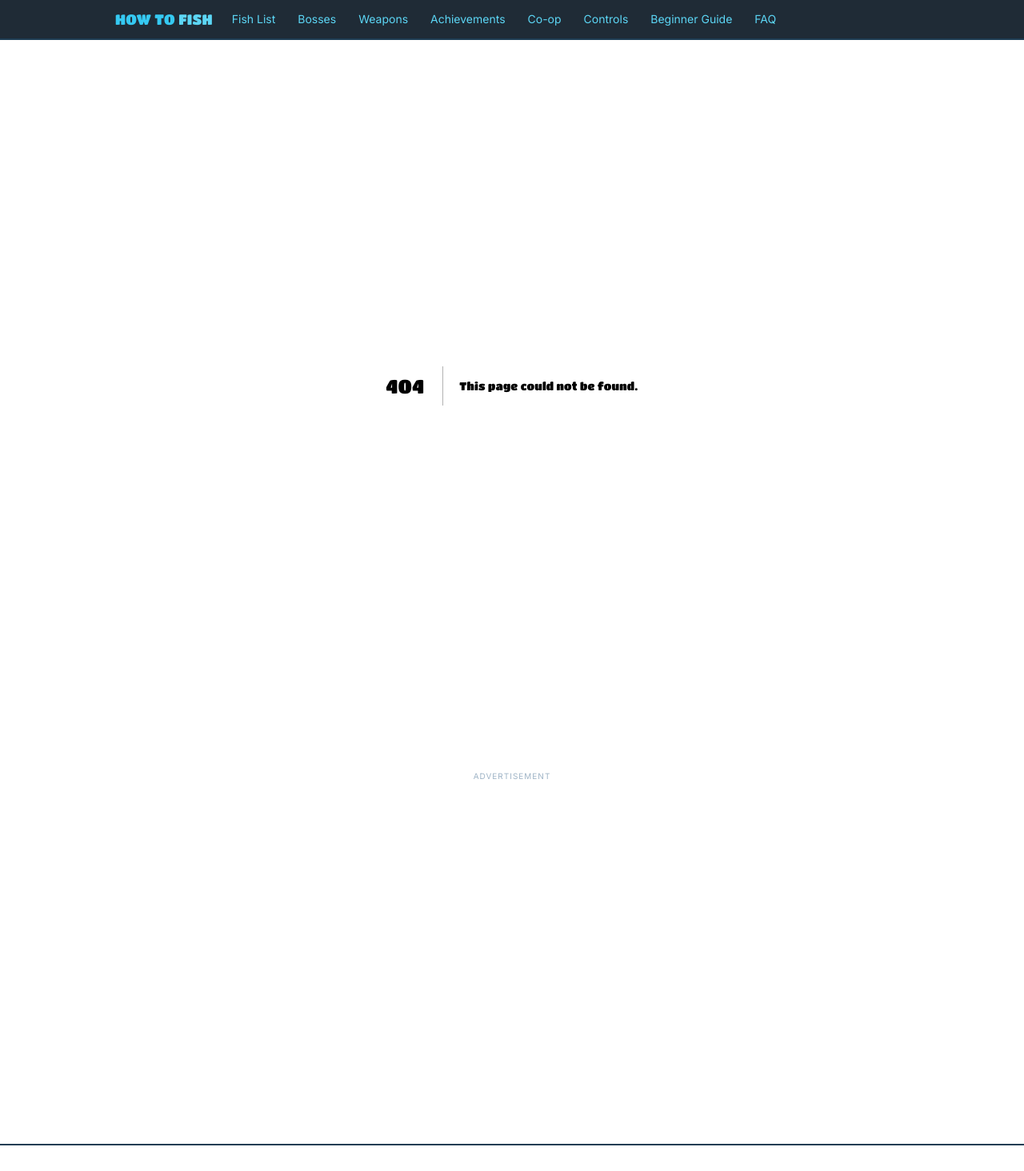
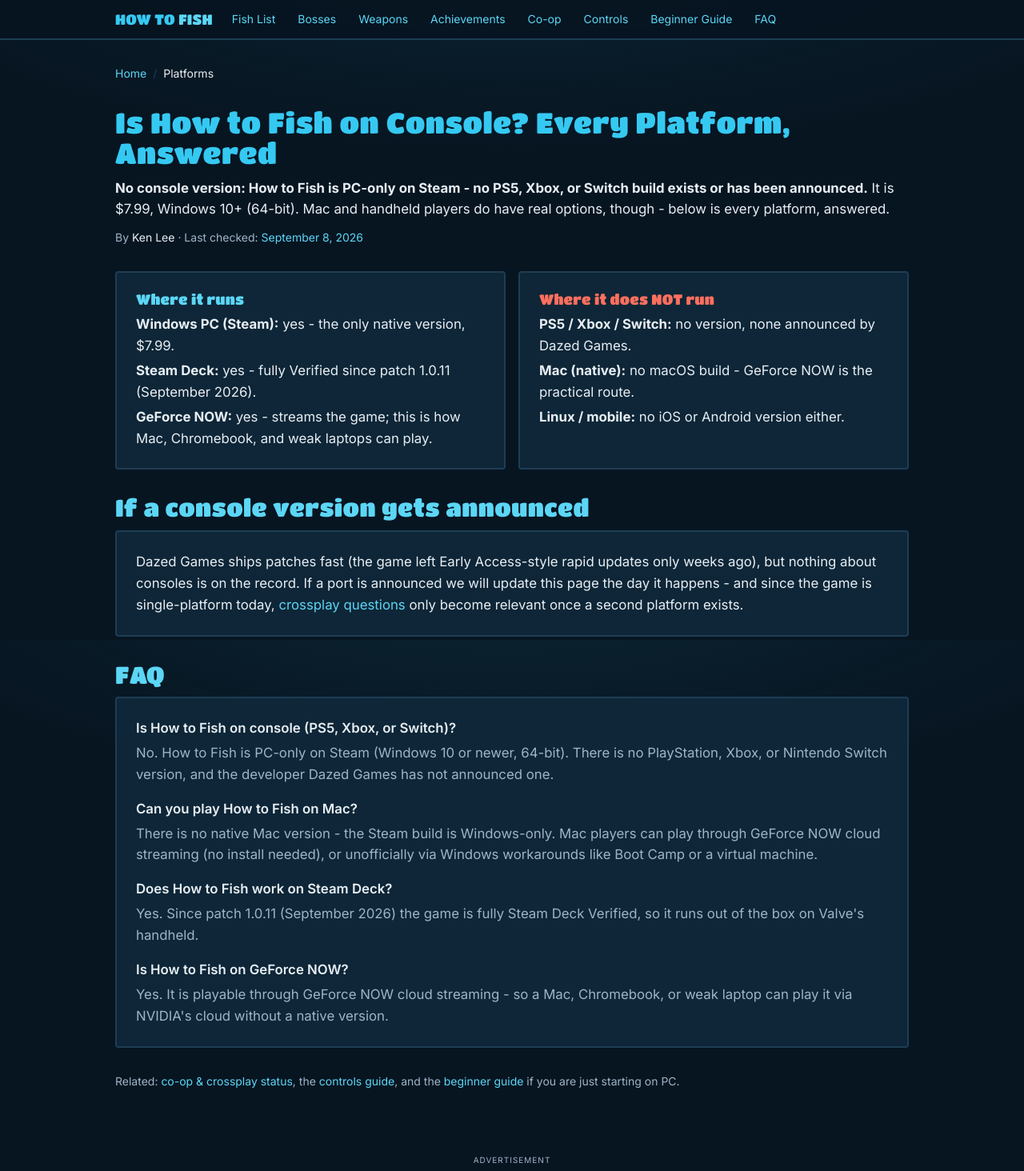
Before and after one commit to ken-fs/howtofish, a Next.js app: page /console in a window 1280 px wide. Before the commit this address had no page. Shown: the top 1464 px of the page at 80% size. Built offline with nearby package versions, Linux system fonts and the light colour scheme.

Commit message:
feat: crossplay-question targeting + /console platform page + www-to-apex 301 worker

```diff
--- /dev/null
+++ b/src/app/console/page.tsx
@@ -0,0 +1,122 @@
+import type { Metadata } from "next";
+import Link from "next/link";
+import { buildMeta } from "@/lib/meta";
+import { Heading, SonarPanel, VerifiedStamp } from "@/components/ui";
+import { Breadcrumbs } from "@/components/Breadcrumbs";
+import { LAST_CHECKED } from "@/data/game";
+
+/** Q&A drives both the visible list and the FAQPage schema - one source. */
+const faq = [
+  {
+    q: "Is How to Fish on console (PS5, Xbox, or Switch)?",
+    a: "No. How to Fish is PC-only on Steam (Windows 10 or newer, 64-bit). There is no PlayStation, Xbox, or Nintendo Switch version, and the developer Dazed Games has not announced one.",
+  },
+  {
+    q: "Can you play How to Fish on Mac?",
+    a: "There is no native Mac version - the Steam build is Windows-only. Mac players can play through GeForce NOW cloud streaming (no install needed), or unofficially via Windows workarounds like Boot Camp or a virtual machine.",
+  },
+  {
+    q: "Does How to Fish work on Steam Deck?",
+    a: "Yes. Since patch 1.0.11 (September 2026) the game is fully Steam Deck Verified, so it runs out of the box on Valve's handheld.",
+  },
+  {
+    q: "Is How to Fish on GeForce NOW?",
+    a: "Yes. It is playable through GeForce NOW cloud streaming - so a Mac, Chromebook, or weak laptop can play it via NVIDIA's cloud without a native version.",
+  },
+];
+
+export const metadata: Metadata = buildMeta({
+  title: "Is How to Fish on Console? Platform Status (PS5, Xbox, Switch, Mac)",
+  description:
+    "No console version - How to Fish is Windows-only on Steam ($7.99), but it is Steam Deck Verified and on GeForce NOW, which is how Mac players can actually play. Full platform status.",
+  path: "/console/",
+});
+
+export default function ConsolePage() {
+  const faqLd = {
+    "@context": "https://schema.org",
+    "@type": "FAQPage",
+    mainEntity: faq.map((f) => ({
+      "@type": "Question",
+      name: f.q,
+      acceptedAnswer: { "@type": "Answer", text: f.a },
+    })),
+  };
+
+  return (
+    <article className="space-y-8">
+      <script
+        type="application/ld+json"
+        dangerouslySetInnerHTML={{ __html: JSON.stringify(faqLd) }}
+      />
+      <Breadcrumbs label="Platforms" path="/console/" />
+      <header className="space-y-3">
+        <Heading as="h1" color="lure" className="text-3xl sm:text-4xl">
+          Is How to Fish on Console? Every Platform, Answered
+        </Heading>
+        <p className="text-fg">
+          <strong>
+            No console version: How to Fish is PC-only on Steam - no PS5, Xbox, or
+            Switch build exists or has been announced.
+          </strong>{" "}
+          It is $7.99, Windows 10+ (64-bit). Mac and handheld players do have real
+          options, though - below is every platform, answered.
+        </p>
+        <VerifiedStamp date={LAST_CHECKED} />
+      </header>
+
+      <section className="grid gap-4 sm:grid-cols-2">
+        <SonarPanel className="space-y-2">
+          <p className="display text-lg glow-sonar">Where it runs</p>
+          <ul className="space-y-1 text-fg">
+            <li><strong>Windows PC (Steam):</strong> yes - the only native version, $7.99.</li>
+            <li><strong>Steam Deck:</strong> yes - fully Verified since patch 1.0.11 (September 2026).</li>
+            <li><strong>GeForce NOW:</strong> yes - streams the game; this is how Mac, Chromebook, and weak laptops can play.</li>
+          </ul>
+        </SonarPanel>
+        <SonarPanel className="space-y-2">
+          <p className="display text-lg glow-coral">Where it does NOT run</p>
+          <ul className="space-y-1 text-fg">
+            <li><strong>PS5 / Xbox / Switch:</strong> no version, none announced by Dazed Games.</li>
+            <li><strong>Mac (native):</strong> no macOS build - GeForce NOW is the practical route.</li>
+            <li><strong>Linux / mobile:</strong> no iOS or Android version either.</li>
+          </ul>
+        </SonarPanel>
+      </section>
+
+      <section className="space-y-3">
+        <Heading color="sonar" className="text-xl sm:text-2xl">If a console version gets announced</Heading>
+        <SonarPanel>
+          <p className="text-fg">
+            Dazed Games ships patches fast (the game left Early Access-style rapid
+            updates only weeks ago), but nothing about consoles is on the record. If a
+            port is announced we will update this page the day it happens - and since
+            the game is single-platform today,{" "}
+            <Link href="/multiplayer/">crossplay questions</Link> only become relevant
+            once a second platform exists.
+          </p>
+        </SonarPanel>
+      </section>
+
+      <section className="space-y-3">
+        <Heading color="sonar" className="text-xl sm:text-2xl">FAQ</Heading>
+        <SonarPanel>
+          <dl className="space-y-4">
+            {faq.map((f) => (
+              <div key={f.q}>
+                <dt className="font-semibold text-fg">{f.q}</dt>
+                <dd className="mt-1 text-dim">{f.a}</dd>
+              </div>
+            ))}
+          </dl>
+        </SonarPanel>
+      </section>
+
+      <p className="text-sm text-dim">
+        Related: <Link href="/multiplayer/">co-op &amp; crossplay status</Link>, the{" "}
+        <Link href="/controls/">controls guide</Link>, and the{" "}
+        <Link href="/beginner-guide/">beginner guide</Link> if you are just starting on PC.
+      </p>
+    </article>
+  );
+}
--- a/src/app/multiplayer/page.tsx
+++ b/src/app/multiplayer/page.tsx
@@ -4,25 +4,59 @@
 import { Breadcrumbs } from "@/components/Breadcrumbs";
 import { LAST_CHECKED } from "@/data/game";
 
+/** Q&A drives both the FAQPage schema and snippet targeting - one source. */
+const faq = [
+  {
+    q: "Is How to Fish crossplay?",
+    a: "Crossplay does not apply - the game is only on PC (Steam), so everyone is already on the same platform. Steam players can play co-op together directly.",
+  },
+  {
+    q: "Does How to Fish have split-screen or local co-op?",
+    a: "No. Co-op is online-only: up to 4 players in a lobby hosted by whoever starts the game. There is no split-screen and no LAN mode.",
+  },
+  {
+    q: "How many players can play How to Fish together?",
+    a: "1-4 players in online co-op. The full game is also playable solo.",
+  },
+];
+
 export const metadata: Metadata = buildMeta({
-  title: "How to Fish Co-op - Play With Friends & Fix Lobbies",
+  title: "Is How to Fish Crossplay? Co-op & Multiplayer Status",
   description:
-    "How co-op works in How to Fish: invite and join friends on Steam, player count, whether there's split-screen or crossplay, and fixes for the lobby not working.",
+    "How to Fish is PC-only on Steam - no console version, so crossplay isn't needed: everyone is already on one platform. 1-4 player online co-op, invite steps, and lobby fixes.",
   path: "/multiplayer/",
 });
 
 export default function MultiplayerPage() {
+  const faqLd = {
+    "@context": "https://schema.org",
+    "@type": "FAQPage",
+    mainEntity: faq.map((f) => ({
+      "@type": "Question",
+      name: f.q,
+      acceptedAnswer: { "@type": "Answer", text: f.a },
+    })),
+  };
+
   return (
     <article className="space-y-8">
+      <script
+        type="application/ld+json"
+        dangerouslySetInnerHTML={{ __html: JSON.stringify(faqLd) }}
+      />
       <Breadcrumbs label="Co-op" path="/multiplayer/" />
       <header className="space-y-3">
         <Heading as="h1" color="lure" className="text-3xl sm:text-4xl">
-          Co-op &amp; Multiplayer - Play With Friends
+          Is How to Fish Crossplay? Co-op &amp; Multiplayer Explained
         </Heading>
         <p className="text-fg">
-          Co-op is the whole point of How to Fish - and &ldquo;how do I get my friends
-          in&rdquo; is the single most-asked question about the game. Here&rsquo;s the
-          short version, plus the fixes when the lobby fights back.
+          <strong>
+            No crossplay needed: How to Fish is PC-only on Steam, so every player
+            is already on the same platform.
+          </strong>{""}
+          There&rsquo;s no console version to connect with. Co-op itself is the whole
+          point of the game - here&rsquo;s how to get friends in, plus the fixes when
+          the lobby fights back.
         </p>
         <VerifiedStamp date={LAST_CHECKED} />
       </header>
--- a/src/lib/site.ts
+++ b/src/lib/site.ts
@@ -45,6 +45,7 @@
   { href: "/bean/", label: "Bean Achievement" },
   { href: "/updates/", label: "Patch Notes" },
   { href: "/fixes/", label: "Fixes & Errors" },
+  { href: "/console/", label: "Platforms" },
 ];
 
 /** Footer / legal + info pages. */
--- /dev/null
+++ b/worker.mjs
@@ -0,0 +1,11 @@
+// www → apex 301（GSC 出现 www 双索引，信号分裂）；其余请求原样走静态资源
+export default {
+  async fetch(request, env) {
+    const url = new URL(request.url);
+    if (url.hostname.startsWith("www.")) {
+      url.hostname = url.hostname.slice(4);
+      return Response.redirect(url.toString(), 301);
+    }
+    return env.ASSETS.fetch(request);
+  },
+};
```
Also changed, not shown: 1 other file (tests, documents, lock files or other folders).
